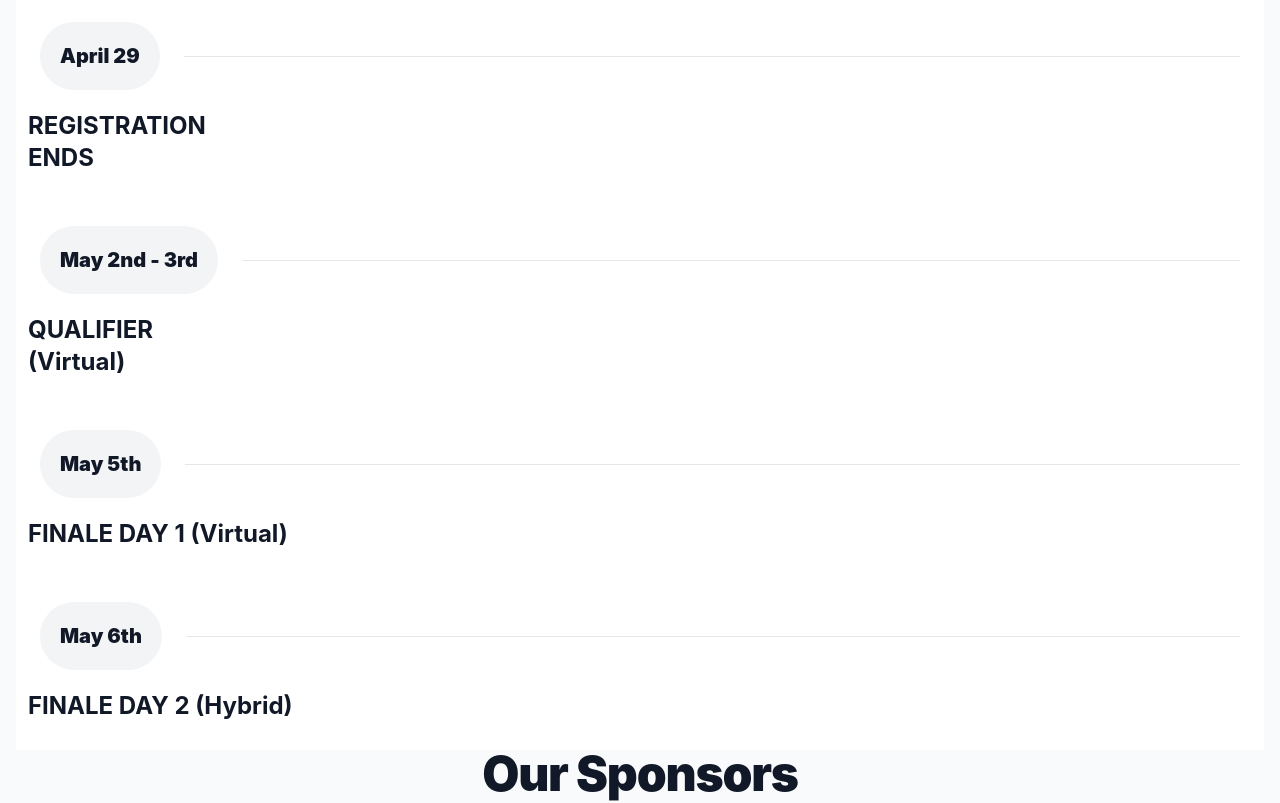
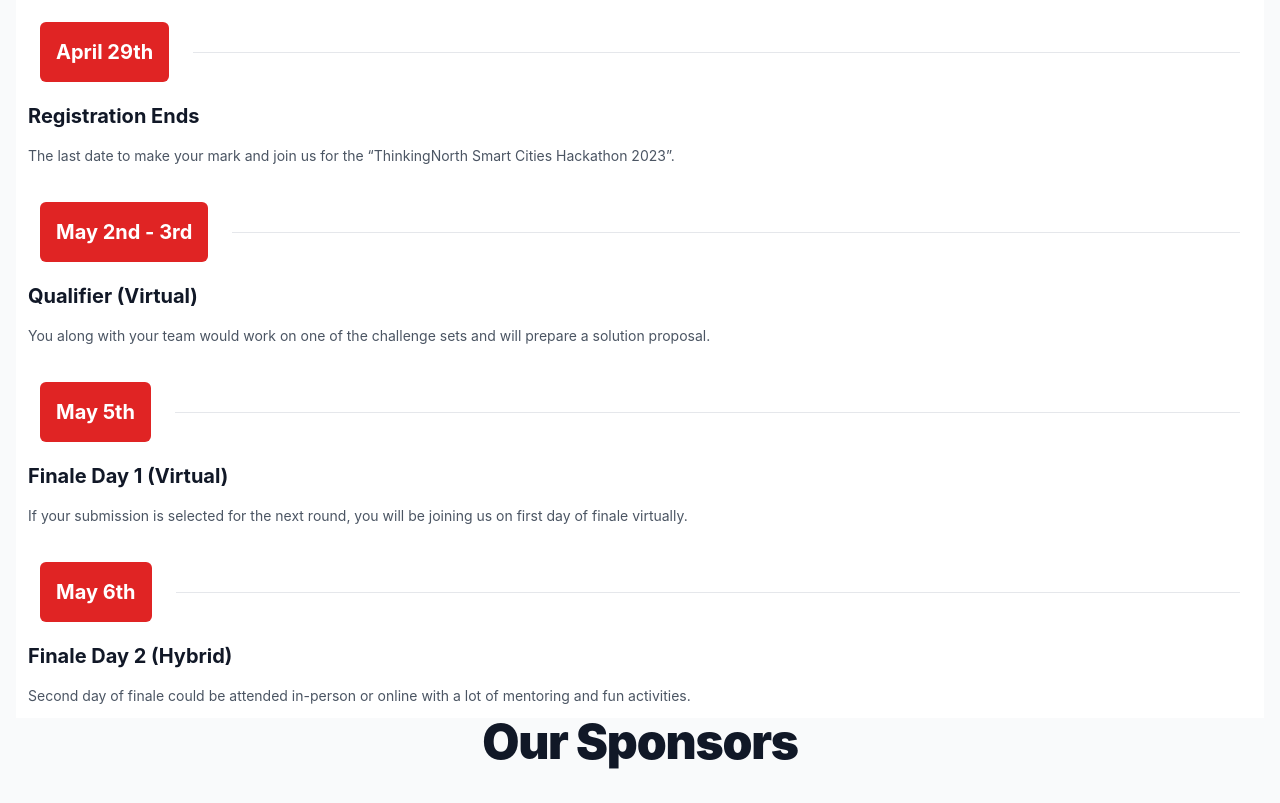
Before and after one commit to ksorathiya/seneca-hackathon-2023, a Next.js app: page / in a window 1280 px wide. Shown: the part 3583-4386 px from the top of the page. Built offline with nearby package versions, Linux system fonts and the light colour scheme.

Commit message:
timeline

```diff
--- a/components/Timeline.js
+++ b/components/Timeline.js
@@ -1,3 +1,10 @@
+let TimelineData = [
+  {date:"April 29th", title:"Registration Ends", description:"The last date to make your mark and join us for the “ThinkingNorth Smart Cities Hackathon 2023”."},
+  {date:"May 2nd - 3rd", title:"Qualifier (Virtual)", description:"You along with your team would work on one of the challenge sets and will prepare a solution proposal."},
+  {date:"May 5th", title:"Finale Day 1 (Virtual)", description:"If your submission is selected for the next round, you will be joining us on first day of finale virtually."},
+  {date:"May 6th", title:"Finale Day 2 (Hybrid)", description:"Second day of finale could be attended in-person or online with a lot of mentoring and fun activities."}
+]
+
 export default function Timeline(props) {
   return <div className="w-full xl:w-3/4 mx-auto px-4">
   <div className="py-16 px-8 bg-white rounded-3xl">
@@ -6,11 +13,11 @@
         Hackathon Timeline (2023)
       </h2>
       <div className="flex flex-wrap -m-3">
-        <div className="w-full md:w-1/2 lg:w-1/4 p-3">
+        {TimelineData.map((timestamp)=>{return <div className="w-full md:w-1/2 lg:w-1/4 p-3">
           <div className="flex flex-wrap items-center -m-3 mb-2">
             <div className="w-auto p-3">
-              <div className="flex items-center justify-center  text-xl text-gray-900 font-black bg-gray-100 p-5 rounded-full">
-                April 29
+              <div className="flex items-center justify-center  text-xl text-white font-bold bg-red-600 p-4 rounded-md">
+                {timestamp.date}
               </div>
             </div>
             <div className="flex-1 p-3">
@@ -18,74 +25,14 @@
             </div>
           </div>
           <div className="md:w-3/4">
-            <h3 className="font-heading mb-4 text-2xl text-gray-900 font-bold">
-            REGISTRATION <br/> ENDS
+            <h3 className="font-heading mb-4 text-xl text-gray-900 font-bold">
+            {timestamp.title}
             </h3>
-            {/* <p className="text-gray-600">
-              Description on what is expected on this day?
-            </p> */}
+            <p className="text-sm text-gray-600">
+              {timestamp.description}
+            </p>
           </div>
-        </div>
-        <div className="w-full md:w-1/2 lg:w-1/4 p-3">
-          <div className="flex flex-wrap items-center -m-3 mb-2">
-            <div className="w-auto p-3">
-              <div className="flex items-center justify-center  text-xl text-gray-900 font-black bg-gray-100 p-5 rounded-full">
-                May 2nd - 3rd
-              </div>
-            </div>
-            <div className="flex-1 p-3">
-              <div className="bg-gray-200 h-px"></div>
-            </div>
-          </div>
-          <div className="md:w-3/4">
-            <h3 className="font-heading mb-4 text-2xl text-gray-900 font-bold">
-                QUALIFIER <br/>(Virtual)
-            </h3>
-            {/* <p className="text-gray-600">
-              Description on what is expected on this day?
-            </p> */}
-          </div>
-        </div>
-        <div className="w-full md:w-1/2 lg:w-1/4 p-3">
-          <div className="flex flex-wrap items-center -m-3 mb-2">
-            <div className="w-auto p-3">
-              <div className="flex items-center justify-center  text-xl text-gray-900 font-black bg-gray-100 p-5 rounded-full">
-                May 5th
-              </div>
-            </div>
-            <div className="flex-1 p-3">
-              <div className="bg-gray-200 h-px"></div>
-            </div>
-          </div>
-          <div className="md:w-3/4">
-            <h3 className="font-heading mb-4 text-2xl text-gray-900 font-bold">
-              FINALE DAY 1 (Virtual)
-            </h3>
-            {/* <p className="text-gray-600">
-              Description on what is expected on this day?
-            </p> */}
-          </div>
-        </div>
-        <div className="w-full md:w-1/2 lg:w-1/4 p-3">
-          <div className="flex flex-wrap items-center -m-3 mb-2">
-            <div className="w-auto p-3">
-              <div className="flex items-center justify-center  text-xl text-gray-900 font-black bg-gray-100 p-5 rounded-full">
-                May 6th
-              </div>
-            </div>
-            <div className="flex-1 p-3">
-              <div className="bg-gray-200 h-px"></div>
-            </div>
-          </div>
-          <div className="md:w-3/4">
-            <h3 className="font-heading mb-4 text-2xl text-gray-900 font-bold">
-              FINALE DAY 2 (Hybrid)
-            </h3>
-            {/* <p className="text-gray-600">
-              Description on what is expected on this day?
-            </p> */}
-          </div>
-        </div>
+        </div>})}
       </div>
     </div>
   </div>
```
